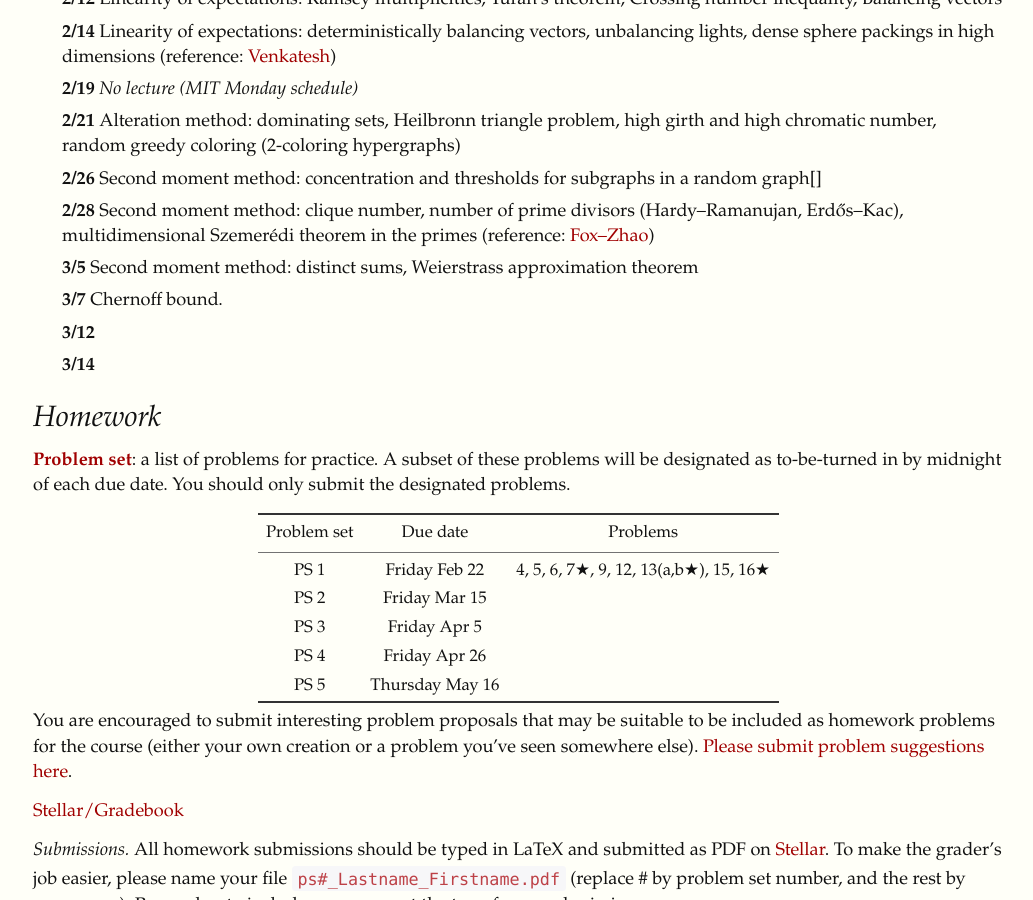
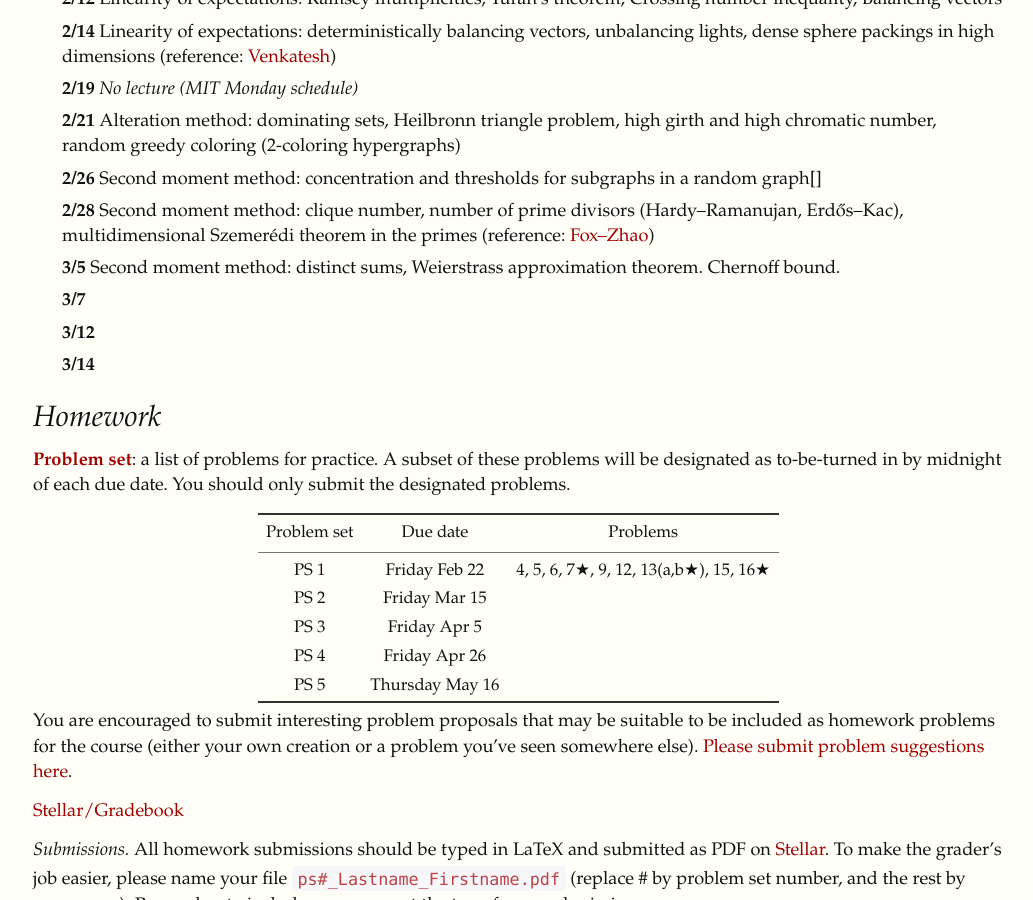
Before and after one commit to yufeizhao/yufeizhao.github.io, a Jekyll site: the page built from pm/index.md, in a window 1280 px wide and 900 px high, scrolled down 826 px. Shown: the whole window, without its empty margins (122-1155 px from the left). Built offline with Jekyll 4.4.1, drawn with Linux system fonts in a browser that asks for light colours; nearby versions of some CDN libraries; formulas are drawn with MathJax 3.

Commit message:
syllabus

```diff
--- a/pm/index.md
+++ b/pm/index.md
@@ -37,8 +37,8 @@
 - **2/21** Alteration method: dominating sets, Heilbronn triangle problem, high girth and high chromatic number, random greedy coloring (2-coloring hypergraphs)
 - **2/26** Second moment method: concentration and thresholds for subgraphs in a random graph[]
 - **2/28** Second moment method: clique number, number of prime divisors (Hardy--Ramanujan, Erdős--Kac), multidimensional Szemerédi theorem in the primes (reference: [Fox--Zhao](https://arxiv.org/abs/1307.4679))
-- **3/5** Second moment method: distinct sums, Weierstrass approximation theorem
-- **3/7** Chernoff bound.
+- **3/5** Second moment method: distinct sums, Weierstrass approximation theorem. Chernoff bound.
+- **3/7**
 - **3/12**
 - **3/14**
 
```
